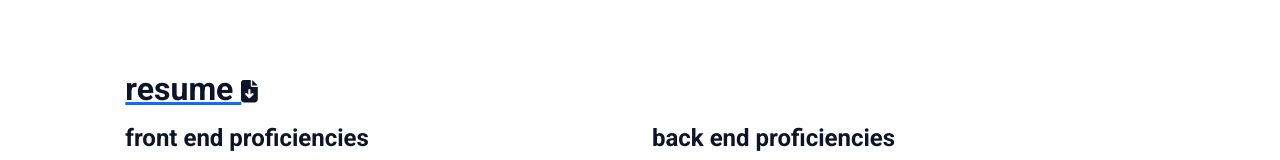
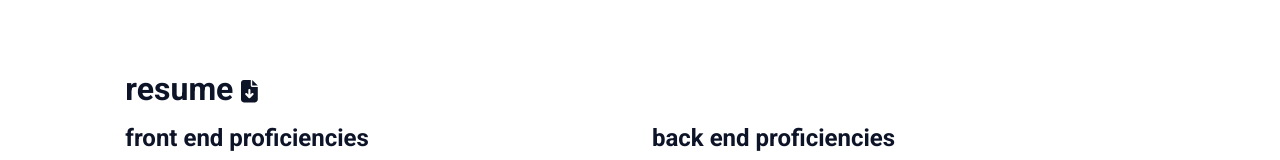
Before and after one commit to zelstart/react-portfolio, a React (Vite) app in the folder react-portfolio/: page /resume in a window 1280 px wide. Shown: the part 171-331 px from the top of the page. Built offline with nearby package versions, Linux system fonts and the light colour scheme.

Commit message:
removed link styling

```diff
--- a/react-portfolio/src/components/pages/Resume/Resume.css
+++ b/react-portfolio/src/components/pages/Resume/Resume.css
@@ -5,6 +5,10 @@
     margin-bottom: 1rem;
     color: var(--dark);
     cursor: pointer;
+}
+
+.resume a {
+    text-decoration: none !important;
 }
 
 .resume h2:hover {
```
